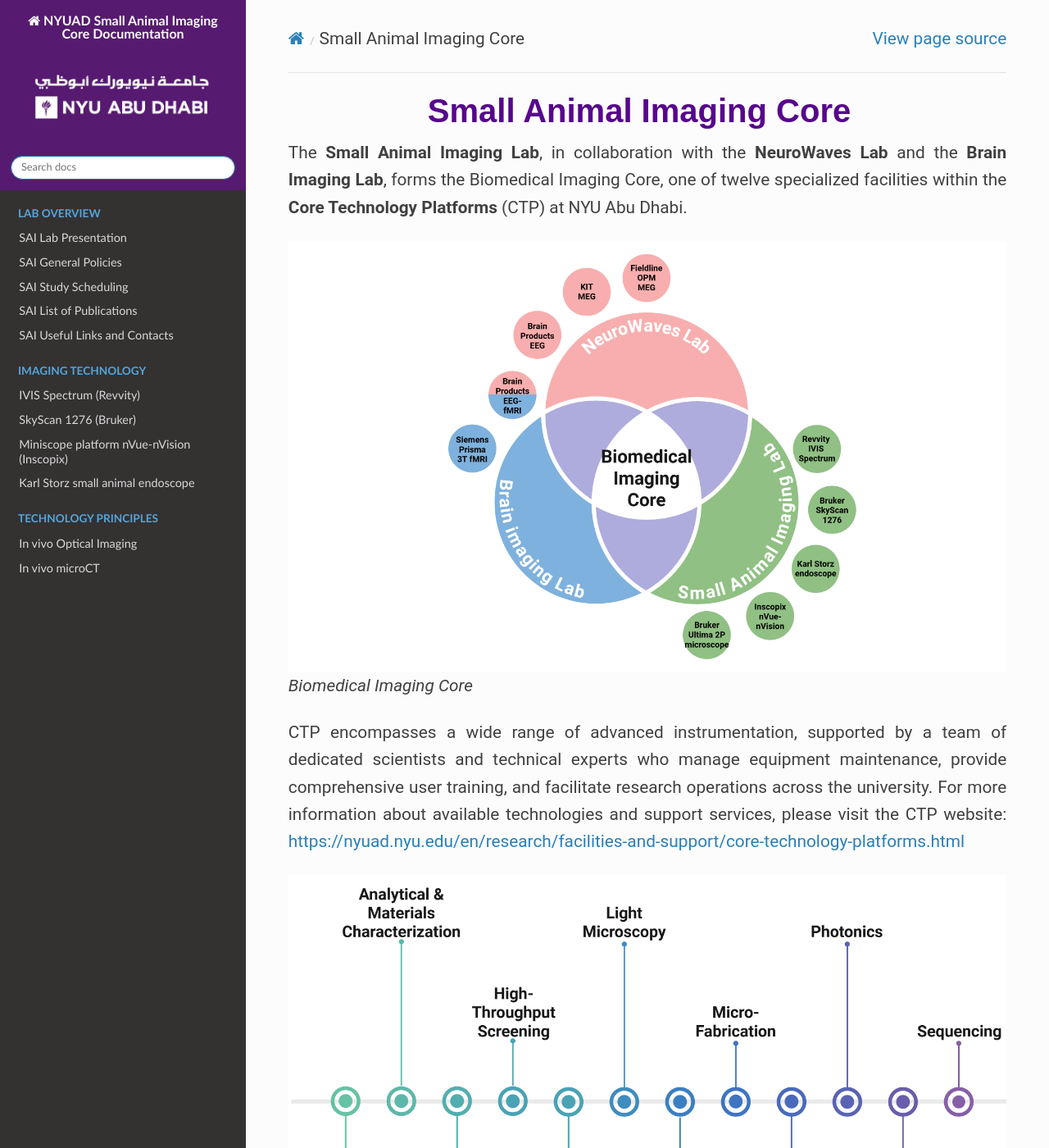
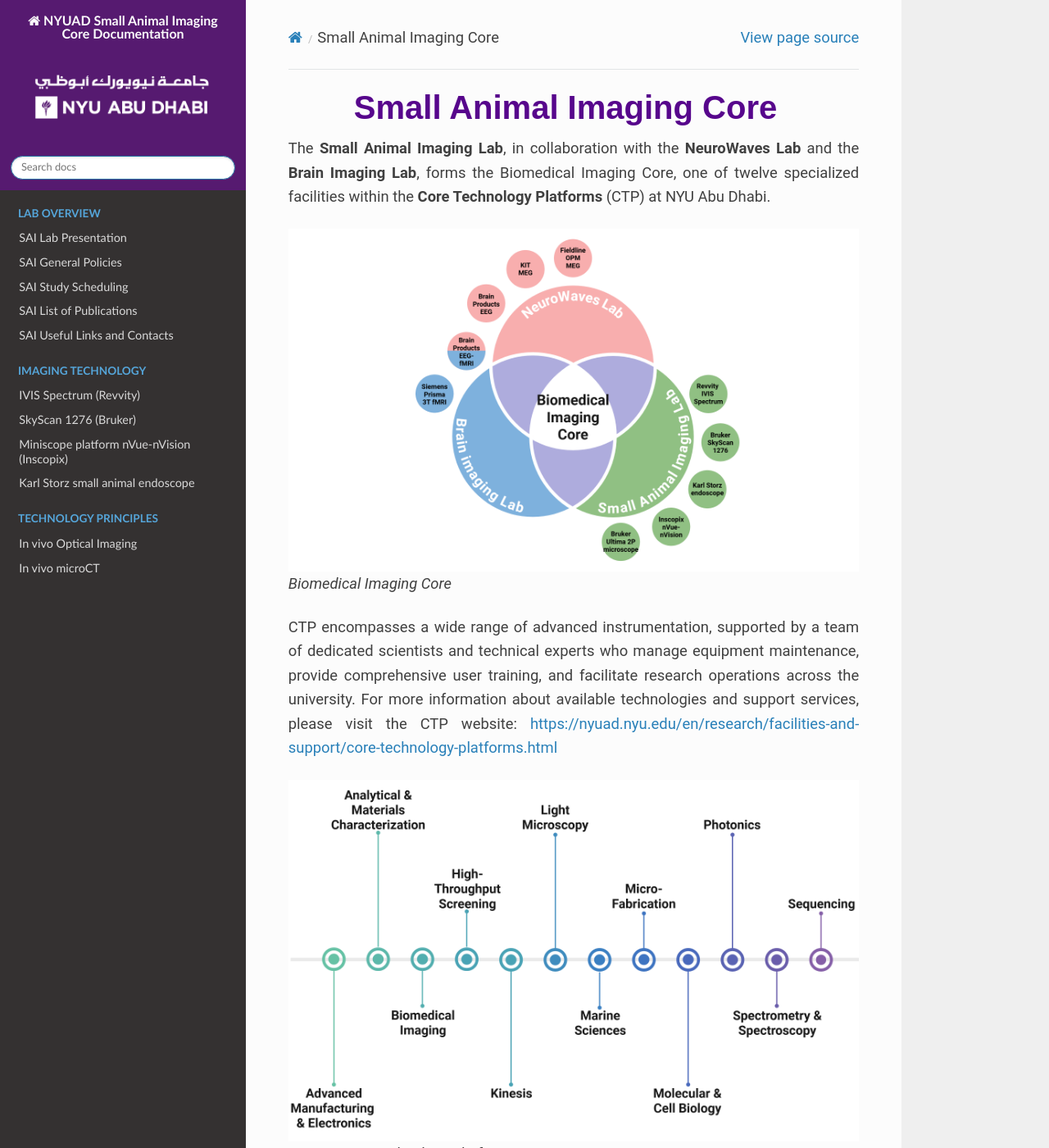
Before and after one commit to BioMedicalImaging-Core-NYUAD/smallanimalimaging-lab-documentation, a Sphinx documentation site: the page built from docs/source/index.rst, in a window 1280 px wide and 1400 px high. Shown: the whole window at 82% size. Built offline with Sphinx 7.4.7 and the Read the Docs theme 3.1.0, drawn with Linux system fonts in a browser that asks for light colours.

Commit message:
font, styling

```diff
--- a/docs/source/_static/custom.css
+++ b/docs/source/_static/custom.css
@@ -1,21 +1,21 @@
-.wy-nav-content {
-    max-width: 1200px !important;
-    width: 100% !important;
-    margin: 0 auto !important;
-}
-
-/* ================
-   Paragraphs & Lists
-=================== */
 .rst-content p,
 .rst-content ul li,
 .rst-content ol li {
-    font-size: 1.3em !important;
+    font-size: 1.15em !important;
     line-height: 1.6 !important;
     text-align: justify !important;
     font-family: 'Roboto', sans-serif !important;
     font-weight: normal !important;
 }
+
+/* Prevent nested lists from being oversized */
+.rst-content ul ul li,
+.rst-content ol ol li,
+.rst-content ul ol li,
+.rst-content ol ul li {
+    font-size: 1em !important;
+}
+
 /* ========================
    Heading Styling
 =========================== */
```
